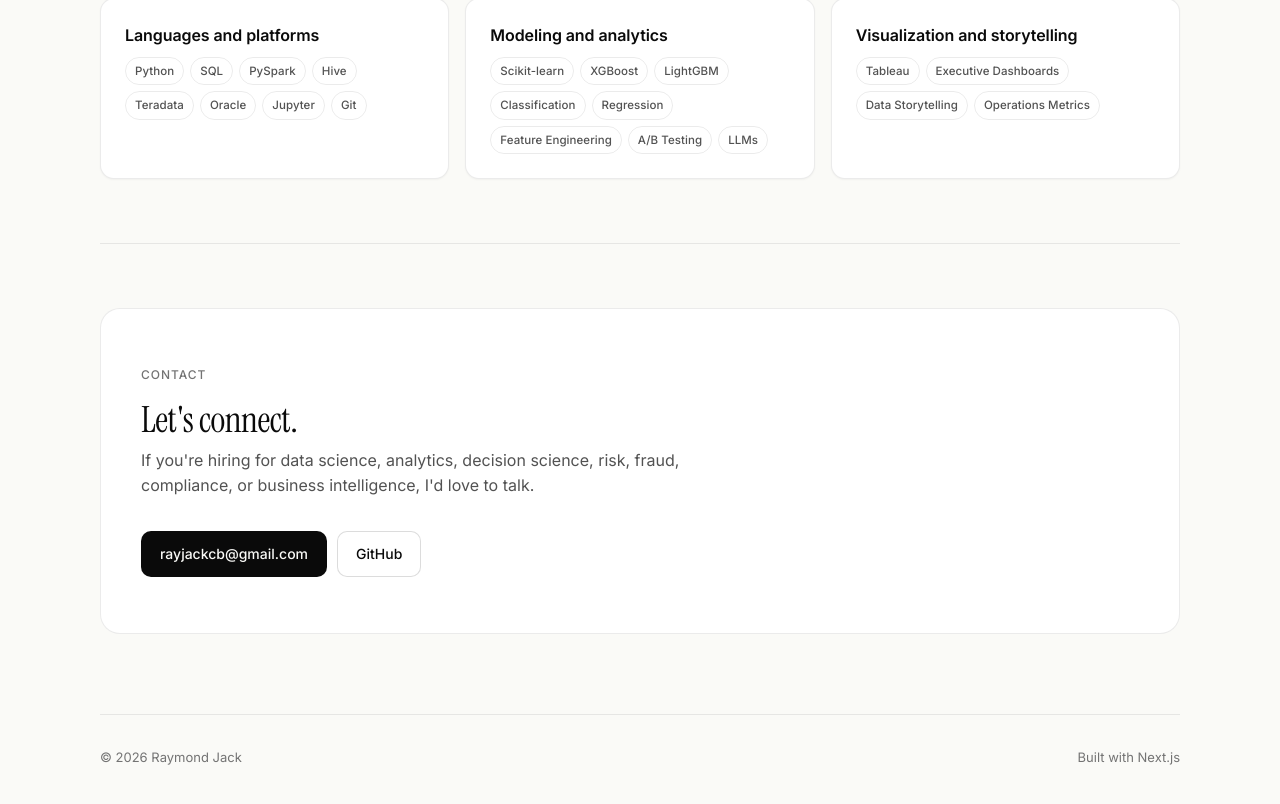
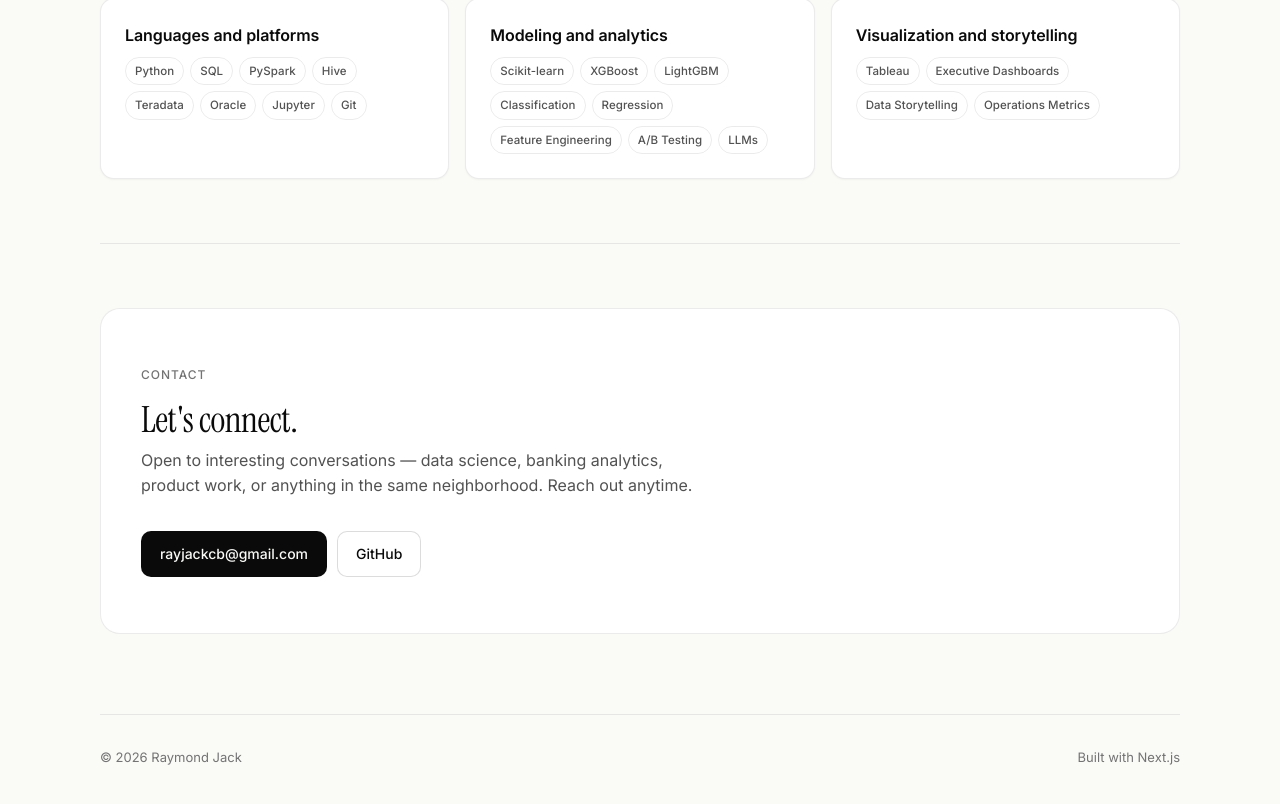
Before and after one commit to rjcb-commits/ray-portfolio, a Next.js app: page / in a window 1280 px wide. Shown: the part 2505-3309 px from the top of the page. Built offline with nearby package versions, Linux system fonts and the light colour scheme.

Commit message:
Soften contact section copy

```diff
--- a/app/page.tsx
+++ b/app/page.tsx
@@ -202,7 +202,7 @@ export default function HomePage() {
           <div className="sectionLabel">Contact</div>
           <h2>Let&apos;s connect.</h2>
           <p>
-            If you&apos;re hiring for data science, analytics, decision science, risk, fraud, compliance, or business intelligence, I&apos;d love to talk.
+            Open to interesting conversations — data science, banking analytics, product work, or anything in the same neighborhood. Reach out anytime.
           </p>
           <div className="ctaRow">
             <a className="btn primary" href="mailto:rayjackcb@gmail.com">
```
